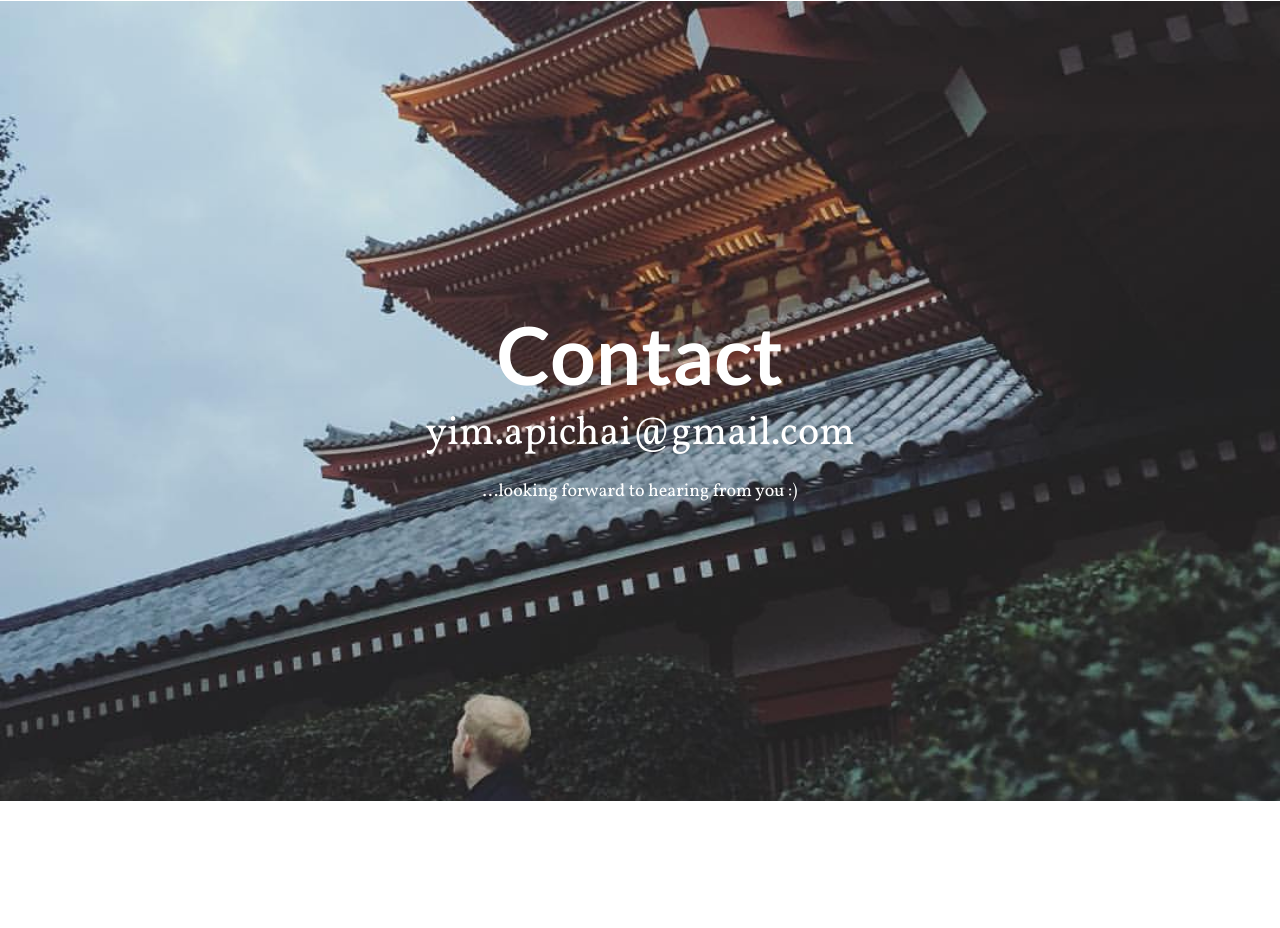
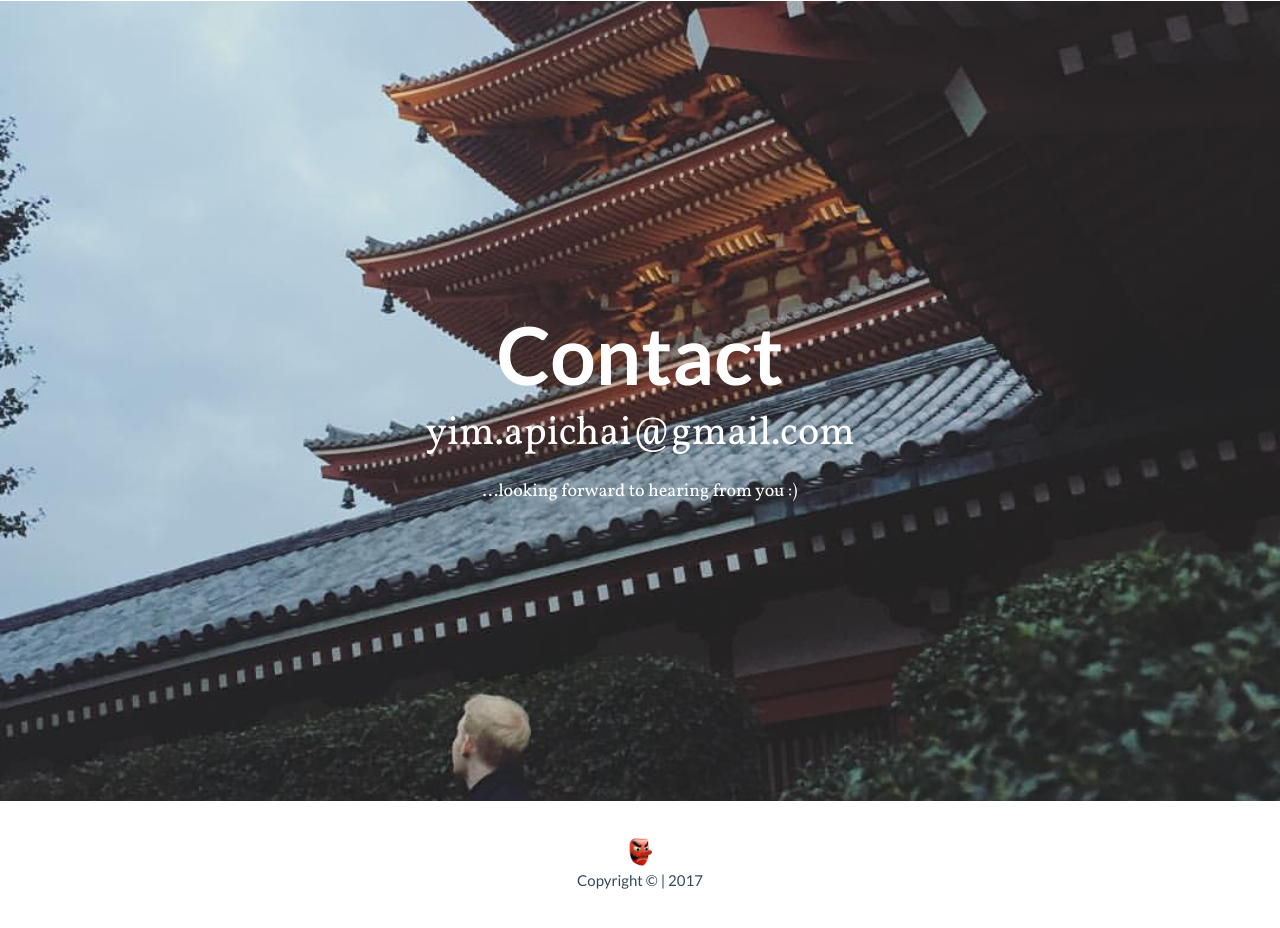
Before and after one commit to skogman/skogman.github.io, a plain HTML site: page index.html in a window 1280 px wide. Shown: the part 3053-3981 px from the top of the page. Before the commit the page ends 3854 px from the top, so only its background shows below. Drawn offline with Linux system fonts and the light colour scheme.

Commit message:
Add footer

```diff
--- a/index.html
+++ b/index.html
@@ -142,6 +142,11 @@
 			<p>...looking forward to hearing from you :)</p>
 		</div>
 	</div>
+	<!--===============footer========== -->
+	<footer>
+		<img src="assets/img/japanese-goblin-emoji.png" alt="kabuki">
+		<span>Copyright © | 2017</span>
+	</footer>
 
 	<!-- Script filew Here -->
 	<script src="assets/js/vendor/jquery.min.js"></script>
--- a/style.css
+++ b/style.css
@@ -328,6 +328,24 @@ pre {
 	margin-top: 20px;
 }
 
+/*================footer=============*/
+
+footer {
+	text-align: center;
+	padding: 36px 0;
+}
+
+footer span {
+	display: block;
+	font-family: 'Lato', sans-serif;
+	color: rgb(52, 73, 94);
+}
+
+footer img {
+	width: 30px;
+	height: auto;
+	margin-bottom: 2px;
+}
 
 /* Responsive Code */
 
```
Also changed, not shown: assets/img/japanese-goblin-emoji.png (added).
